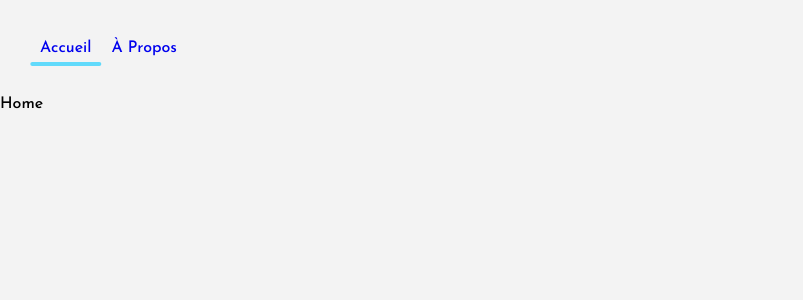
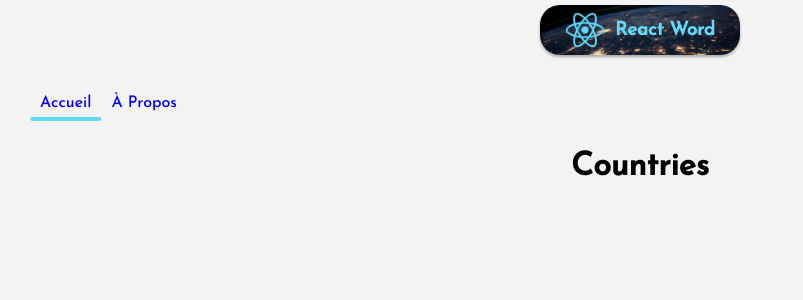
Before and after one commit to NicolasBRL/Drapeaux, a React (Create React App) app: page / in a window 1280 px wide. Shown: the top 300 px of the page, without its empty margins (0-803 px from the left). Built offline with nearby package versions, Linux system fonts and the light colour scheme.

Commit message:
Creation composant logo + install axios

```diff
--- a/package.json
+++ b/package.json
@@ -6,6 +6,7 @@
     "@testing-library/jest-dom": "^5.16.5",
     "@testing-library/react": "^13.4.0",
     "@testing-library/user-event": "^13.5.0",
+    "axios": "^1.3.4",
     "react": "^18.2.0",
     "react-dom": "^18.2.0",
     "react-router-dom": "^6.9.0",
--- /dev/null
+++ b/src/components/Logo.js
@@ -0,0 +1,12 @@
+import React from 'react'
+
+const Logo = () => {
+  return (
+    <div className="logo">
+        <img src="./logo192.png" alt="Logo react"/>
+        <h3>React Word</h3>
+    </div>
+  )
+}
+
+export default Logo
--- a/src/components/Navigation.js
+++ b/src/components/Navigation.js
@@ -1,9 +1,11 @@
 import React from 'react'
 import { NavLink } from 'react-router-dom'
+import Logo from './Logo'
 
 const Navigation = () => {
   return (
     <div className='navigation'>
+        <Logo />
         <ul>
             <NavLink to="/" className={(nav) => (nav.isActive ? "nav-active" : "")}>Accueil</NavLink>
             <NavLink to="/about" className={(nav) => (nav.isActive ? "nav-active" : "")}>À Propos</NavLink>
--- /dev/null
+++ b/src/pages/Countries.js
@@ -0,0 +1,11 @@
+import React from 'react'
+
+const Countries = () => {
+  return (
+    <div className='countries'>
+        <h1>Countries</h1>
+    </div>
+  )
+}
+
+export default Countries
--- a/src/pages/Home.js
+++ b/src/pages/Home.js
@@ -1,11 +1,12 @@
 import React from 'react'
 import Navigation from '../components/Navigation'
+import Countries from './Countries'
 
 const Home = () => {
   return (
     <div>
       <Navigation />
-      Home
+      <Countries />
     </div>
   )
 }
```
Also changed, not shown: src/pages/About.js (+1 -1 lines), 1 other file (tests, documents, lock files or other folders).
